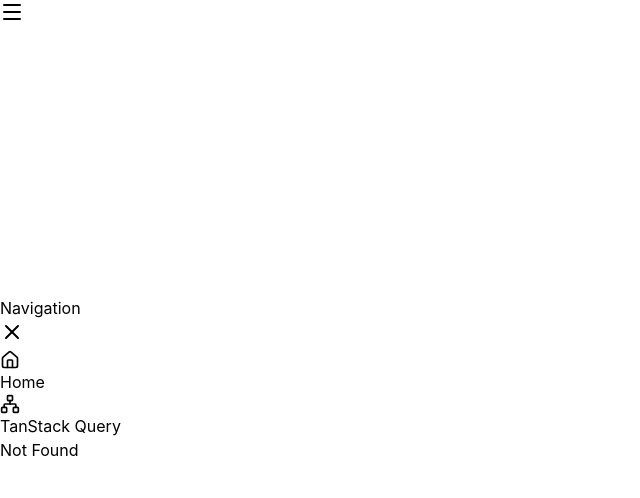
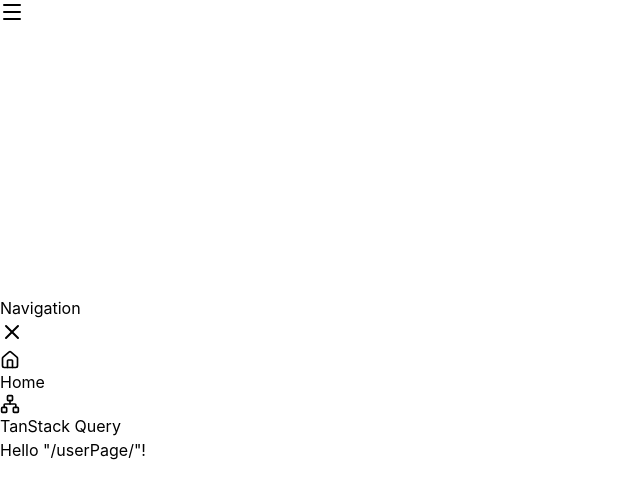
Before and after one commit to CoderBois-2-0/precious-pizza, a React (Vite) app in the folder apps/frontend/: page /userPage in a window 1280 px wide. Before the commit this address had no page. Shown: the top 498 px of the page, without its empty margins (0-640 px from the left). Built offline with nearby package versions, Linux system fonts and the light colour scheme.

Commit message:
ugerPage added under routes, still WIP for now

```diff
--- a/apps/frontend/src/routeTree.gen.ts
+++ b/apps/frontend/src/routeTree.gen.ts
@@ -10,11 +10,17 @@
 
 import { Route as rootRouteImport } from './routes/__root'
 import { Route as IndexRouteImport } from './routes/index'
+import { Route as UserPageIndexRouteImport } from './routes/userPage/index'
 import { Route as DemoTanstackQueryRouteImport } from './routes/demo/tanstack-query'
 
 const IndexRoute = IndexRouteImport.update({
   id: '/',
   path: '/',
+  getParentRoute: () => rootRouteImport,
+} as any)
+const UserPageIndexRoute = UserPageIndexRouteImport.update({
+  id: '/userPage/',
+  path: '/userPage/',
   getParentRoute: () => rootRouteImport,
 } as any)
 const DemoTanstackQueryRoute = DemoTanstackQueryRouteImport.update({
@@ -26,27 +32,31 @@ const DemoTanstackQueryRoute = DemoTanstackQueryRouteImport.update({
 export interface FileRoutesByFullPath {
   '/': typeof IndexRoute
   '/demo/tanstack-query': typeof DemoTanstackQueryRoute
+  '/userPage': typeof UserPageIndexRoute
 }
 export interface FileRoutesByTo {
   '/': typeof IndexRoute
   '/demo/tanstack-query': typeof DemoTanstackQueryRoute
+  '/userPage': typeof UserPageIndexRoute
 }
 export interface FileRoutesById {
   __root__: typeof rootRouteImport
   '/': typeof IndexRoute
   '/demo/tanstack-query': typeof DemoTanstackQueryRoute
+  '/userPage/': typeof UserPageIndexRoute
 }
 export interface FileRouteTypes {
   fileRoutesByFullPath: FileRoutesByFullPath
-  fullPaths: '/' | '/demo/tanstack-query'
+  fullPaths: '/' | '/demo/tanstack-query' | '/userPage'
   fileRoutesByTo: FileRoutesByTo
-  to: '/' | '/demo/tanstack-query'
-  id: '__root__' | '/' | '/demo/tanstack-query'
+  to: '/' | '/demo/tanstack-query' | '/userPage'
+  id: '__root__' | '/' | '/demo/tanstack-query' | '/userPage/'
   fileRoutesById: FileRoutesById
 }
 export interface RootRouteChildren {
   IndexRoute: typeof IndexRoute
   DemoTanstackQueryRoute: typeof DemoTanstackQueryRoute
+  UserPageIndexRoute: typeof UserPageIndexRoute
 }
 
 declare module '@tanstack/react-router' {
@@ -56,6 +66,13 @@ declare module '@tanstack/react-router' {
       path: '/'
       fullPath: '/'
       preLoaderRoute: typeof IndexRouteImport
+      parentRoute: typeof rootRouteImport
+    }
+    '/userPage/': {
+      id: '/userPage/'
+      path: '/userPage'
+      fullPath: '/userPage'
+      preLoaderRoute: typeof UserPageIndexRouteImport
       parentRoute: typeof rootRouteImport
     }
     '/demo/tanstack-query': {
@@ -71,6 +88,7 @@ declare module '@tanstack/react-router' {
 const rootRouteChildren: RootRouteChildren = {
   IndexRoute: IndexRoute,
   DemoTanstackQueryRoute: DemoTanstackQueryRoute,
+  UserPageIndexRoute: UserPageIndexRoute,
 }
 export const routeTree = rootRouteImport
   ._addFileChildren(rootRouteChildren)
--- /dev/null
+++ b/apps/frontend/src/routes/userPage/index.tsx
@@ -0,0 +1,9 @@
+import { createFileRoute } from '@tanstack/react-router'
+
+export const Route = createFileRoute('/userPage/')({
+  component: RouteComponent,
+})
+
+function RouteComponent() {
+  return <div>Hello "/userPage/"!</div>
+}
```
